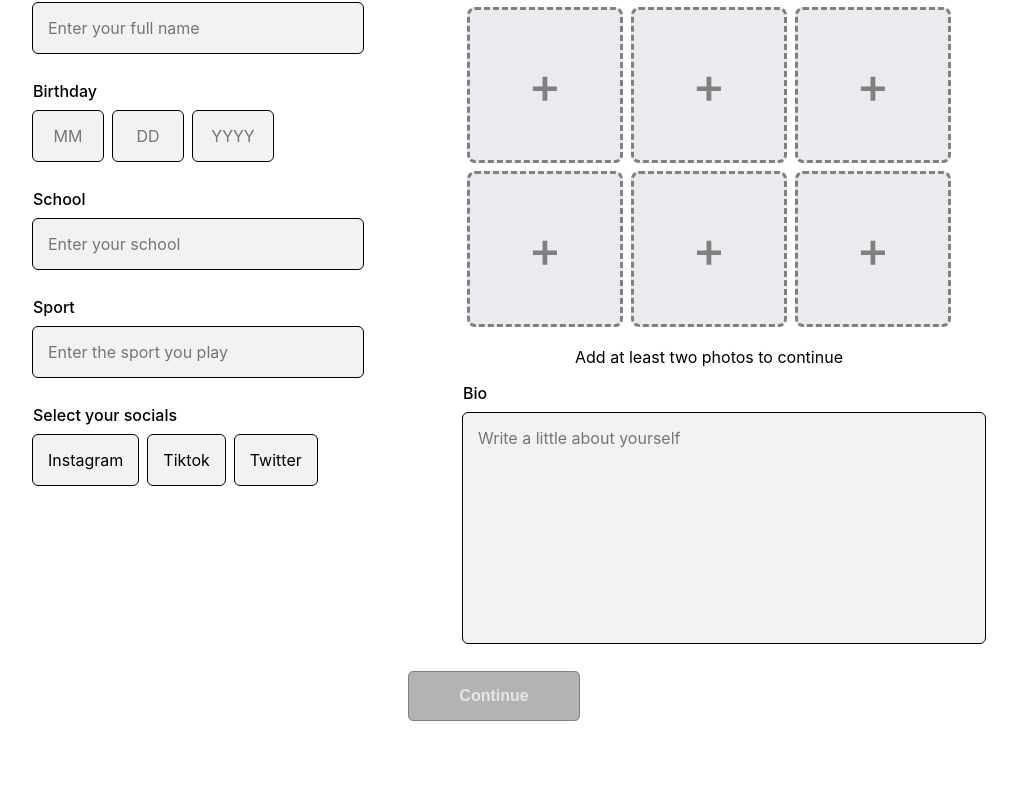
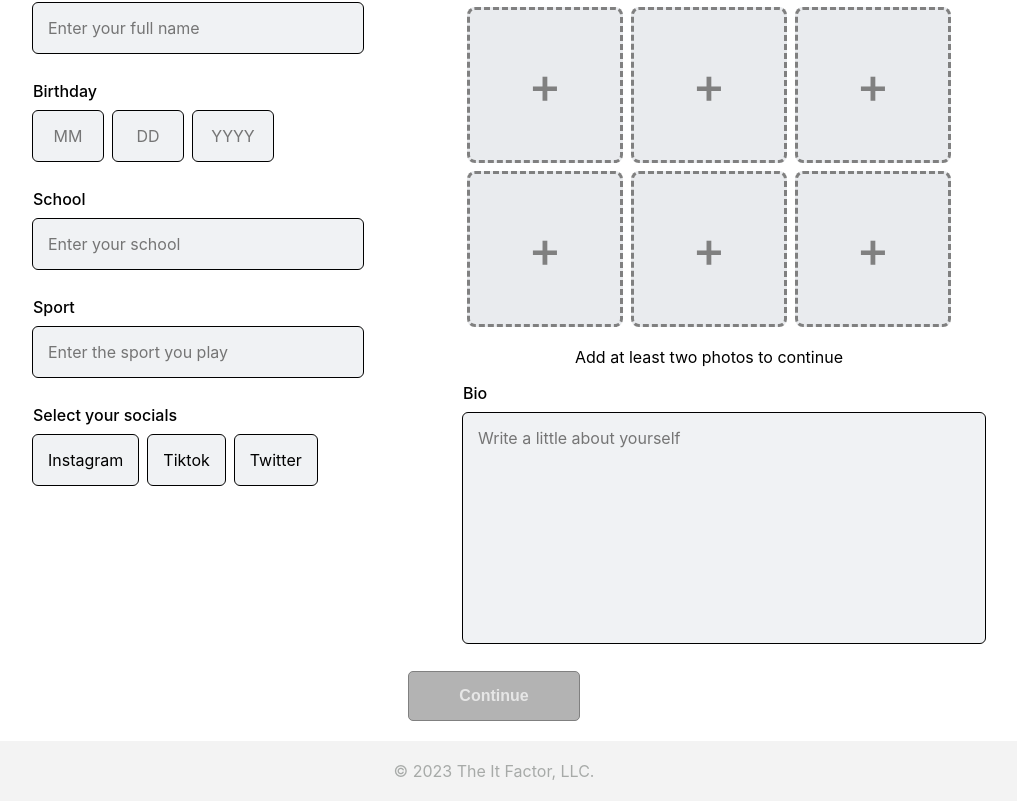
Before and after one commit to JonZavialov/locatia, a React (Create React App) app: page /create-account in a window 1280 px wide. Shown: the part 207-1008 px from the top of the page, without its empty margins (146-1163 px from the left). Before the commit the page ends 948 px from the top, so only its background shows below. Built offline with nearby package versions, Linux system fonts and the light colour scheme; no server answers; the database is empty; sample sign-in values are in the browser's storage.

Commit message:
added copyright footer

```diff
--- /dev/null
+++ b/src/components/Footer.js
@@ -0,0 +1,16 @@
+function CopyrightFooter(){
+    return(
+        <div style={{
+            'background-color': '#f3f3f3',
+            'display': 'flex',
+            'padding': '20px 0',
+        }}>
+            <p style={{
+                'margin': '0 auto',
+                'color': '#a7aaa8'
+            }}>© {new Date().getFullYear()} The It Factor, LLC. </p>
+        </div>
+    )
+}
+
+export default CopyrightFooter;
--- a/src/components/createAccount/AccountCreationContainer.js
+++ b/src/components/createAccount/AccountCreationContainer.js
@@ -9,6 +9,7 @@ import createNotification from "../../utils/createNotification";
 import getProfileFromUUID from "../../firebase-utils/query/getProfileFromUUID";
 import getImageListFromUUID from "../../firebase-utils/query/getImageListFromUUID";
 import getImageFromRef from "../../firebase-utils/query/getImageFromRef";
+import CopyrightFooter from "../Footer";
 
 function AccountCreationContainer(){
     // TODO: verify user socials are valid
@@ -268,6 +269,7 @@ function AccountCreationContainer(){
                     Continue
                 </button>
             </div>
+            <CopyrightFooter />
         </>
     )
 }
--- a/src/components/homePage/HomePage.js
+++ b/src/components/homePage/HomePage.js
@@ -2,6 +2,7 @@ import getProfiles from "../../firebase-utils/query/getProfiles"
 import { useEffect, useState } from "react"
 import ProfileCardsContainer from "./ProfileCardsContainer";
 import getSearchResults from "../../utils/getSearchResults";
+import CopyrightFooter from '../Footer'
 import NavBar from "../navBar/NavBar";
 
 function HomePage(){
@@ -24,6 +25,7 @@ function HomePage(){
         <>
             < NavBar search={queryParameters.get('search')} />
             {data && <ProfileCardsContainer data={data} />}
+            <CopyrightFooter />
         </>
     )
 }
--- a/src/components/messages/MessagesContainer.js
+++ b/src/components/messages/MessagesContainer.js
@@ -1,5 +1,6 @@
 import NavBar from "../navBar/NavBar";
 import Menu from "../menu/Menu";
+import CopyrightFooter from "../Footer";
 import Messages from "./Messages";
 import './messages.css';
 import './Navigator/navigator.css'
@@ -16,6 +17,7 @@ function MessagesContainer(){
                 <Menu/>
                 <Messages />
             </div>
+            <CopyrightFooter />
         </>
     )
 }
```
